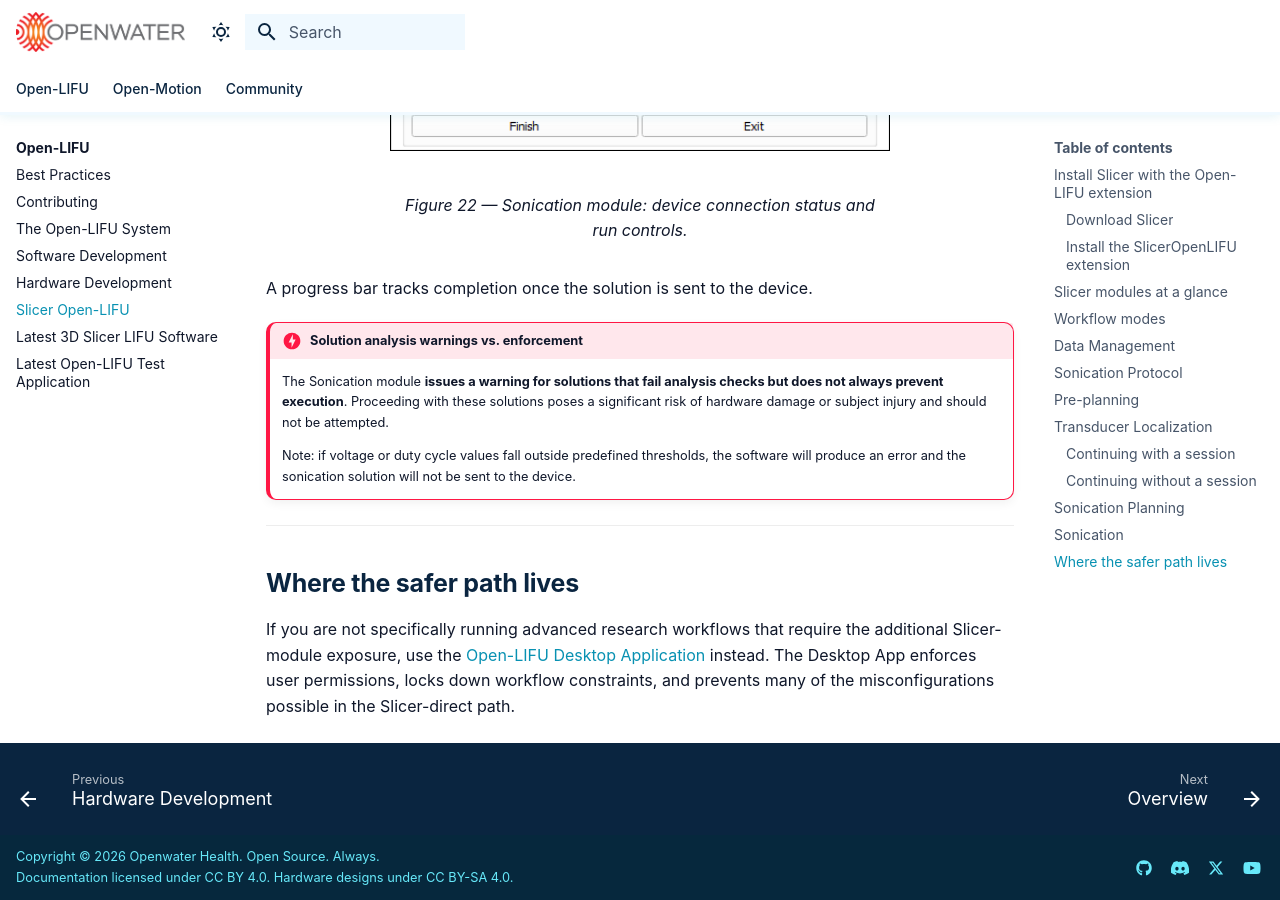
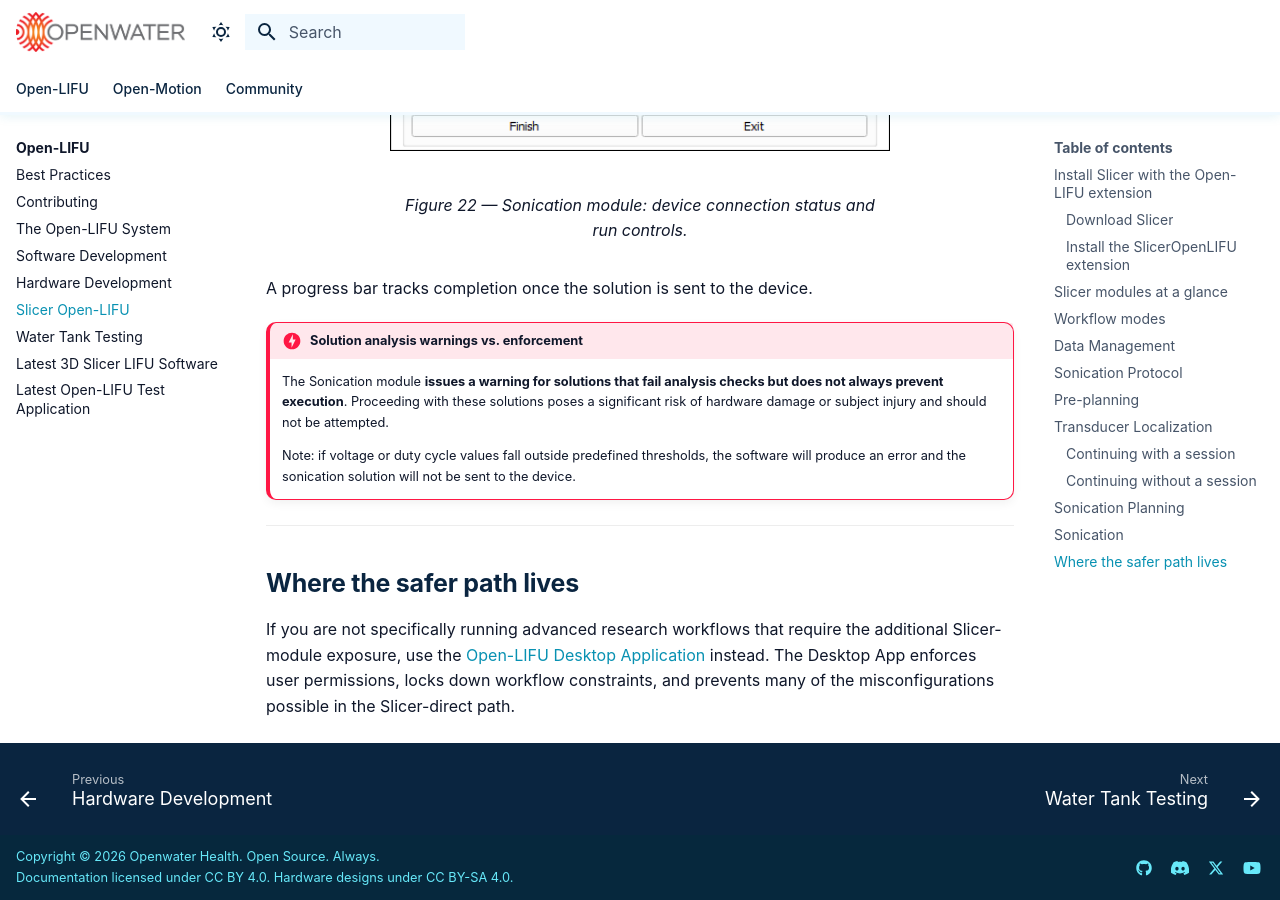
Before and after one commit to OpenwaterHealth/openwater-docs, an MkDocs documentation site: the page built from docs/openlifu/slicer.md, in a window 1280 px wide and 900 px high, scrolled down 8384 px. Built offline with MkDocs 1.6.1 and Material for MkDocs 9.7.7, drawn with Linux system fonts in a browser that asks for light colours; comment, search, counter and statistics services are not loaded.

Commit message:
Update mkdocs.yml

```diff
--- a/mkdocs.yml
+++ b/mkdocs.yml
@@ -127,6 +127,7 @@ nav:
       - Software Development: openlifu/software.md
       - Hardware Development: openlifu/hardware.md
       - Slicer Open-LIFU: openlifu/slicer.md
+      - Water Tank Testing: openlifu/water-tank-testing.md
       - Latest 3D Slicer LIFU Software: https://github.com/OpenwaterHealth/SlicerOpenLIFU/releases/latest
       - Latest Open-LIFU Test Application: https://github.com/OpenwaterHealth/openlifu-test-app/releases/latest
 
```
